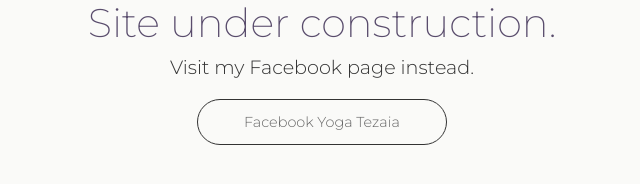
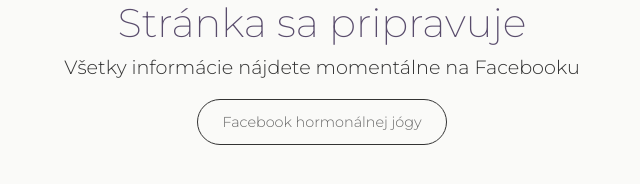
Before and after one commit to yogatezaia/yoga-tezaia, a plain HTML site: page index.html in a window 1280 px wide. Shown: the part 294-478 px from the top of the page, without its empty margins (318-958 px from the left). Drawn offline with Linux system fonts and the light colour scheme.

Commit message:
Slovak translation

```diff
--- a/index.html
+++ b/index.html
@@ -14,9 +14,9 @@
 	<div class="hero-section">
 
       <img class="logo" src="Logo_round.png" alt="Yoga Tezaia Logo">
-      <h1 class="hero-title">Site under construction.</h1>
-      <h2 class="hero-subtitle">Visit my Facebook page instead.</h2>
-      <a href="https://www.facebook.com/yogatezaia/" target="blank"><p class="button">Facebook Yoga Tezaia</p></a>
+      <h1 class="hero-title">Stránka sa pripravuje</h1>
+      <h2 class="hero-subtitle">Všetky informácie nájdete momentálne na Facebooku</h2>
+      <a href="https://www.facebook.com/yogatezaia/" target="blank"><p class="button">Facebook hormonálnej jógy</p></a>
 
     </div>
 
```
